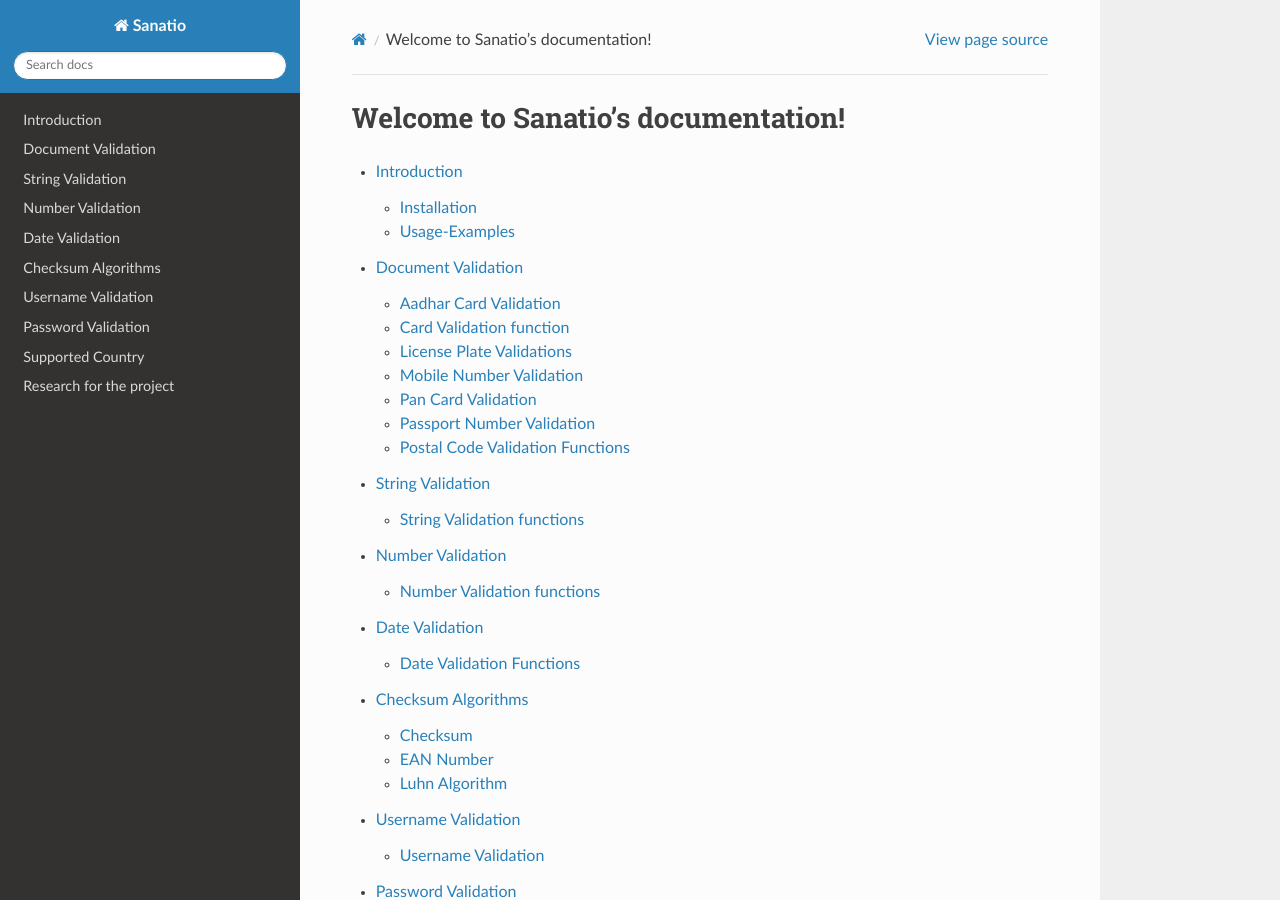
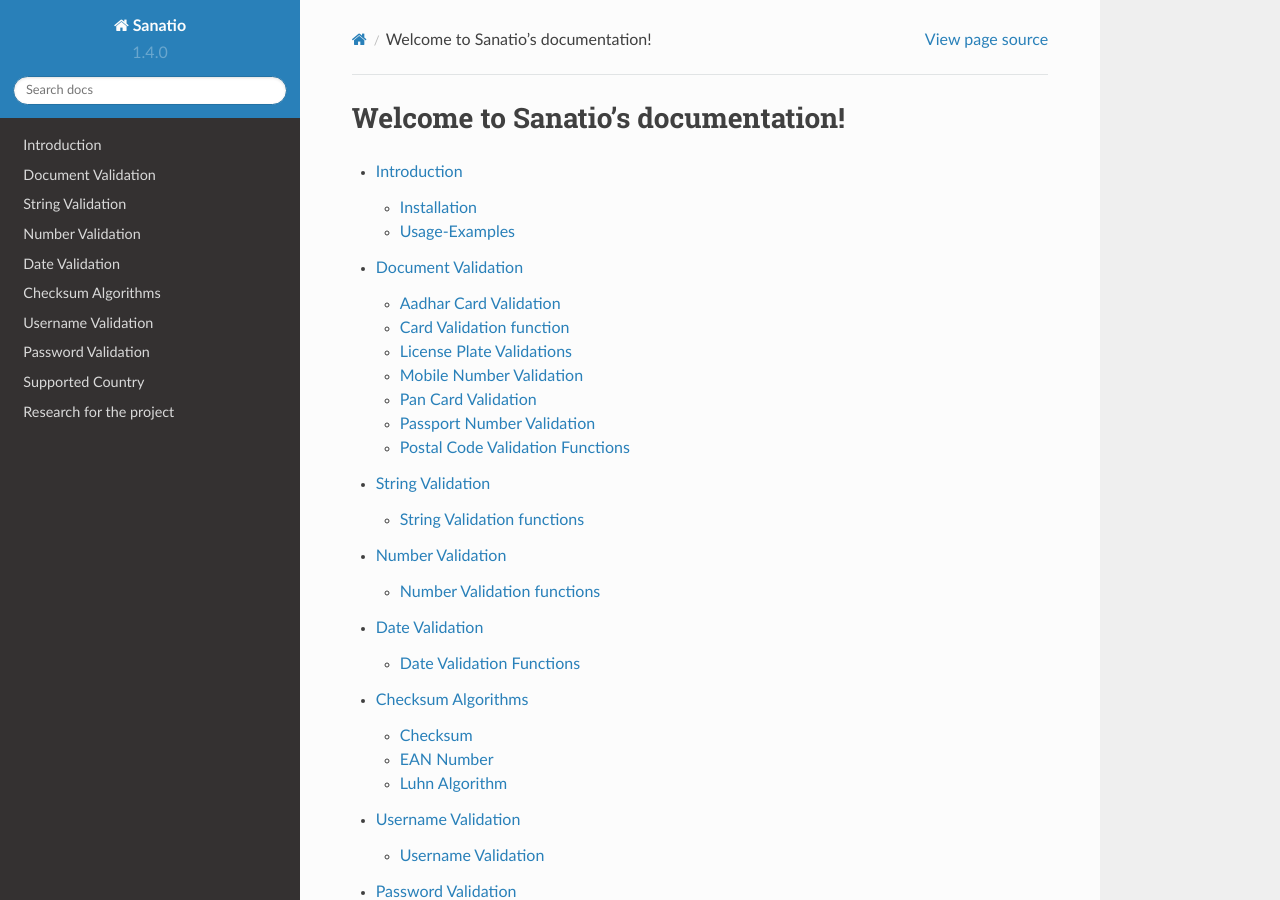
Before and after one commit to codeperfectplus/Sanatio, a Sphinx documentation site: the page built from docs/index.rst, in a window 1280 px wide and 900 px high. Built offline with Sphinx 7.4.7 and the Read the Docs theme 2.0.0, drawn with Linux system fonts in a browser that asks for light colours; pages that are not in the unit, such as notebooks, are missing from menus.

Commit message:
Bump version to 1.4.0

```diff
--- a/docs/conf.py
+++ b/docs/conf.py
@@ -2,7 +2,7 @@ from datetime import datetime
 
 project = 'Sanatio'
 author = 'Deeapk Raj'
-release = '1.3.0'
+version = '1.4.0'
 
 extensions = [
     'sphinx.ext.autodoc',
@@ -29,3 +29,5 @@ html_theme = 'sphinx_rtd_theme'  # 'pydata_sphinx_theme' 'alabaster'
 html_static_path = ['_static']
 exclude_patterns = ['_build', 'Thumbs.db', '.DS_Store', '.venv']
 html_sidebars = {'**': ['globaltoc.html', 'relations.html', 'sourcelink.html', 'searchbox.html']}
+
+version = '1.4.0'
--- a/setup.py
+++ b/setup.py
@@ -9,7 +9,7 @@ with open("requirements.txt", "r") as fh:
 
 setuptools.setup(
     name="Sanatio",
-    version="1.3.0",
+    version="1.4.0",
     author="Deepak Raj",
     author_email="deepak008@live.com",
     description="Simple and easy to validate data in Python",
```
Also changed, not shown: CHANGELOG.md (+1 -0 lines).
